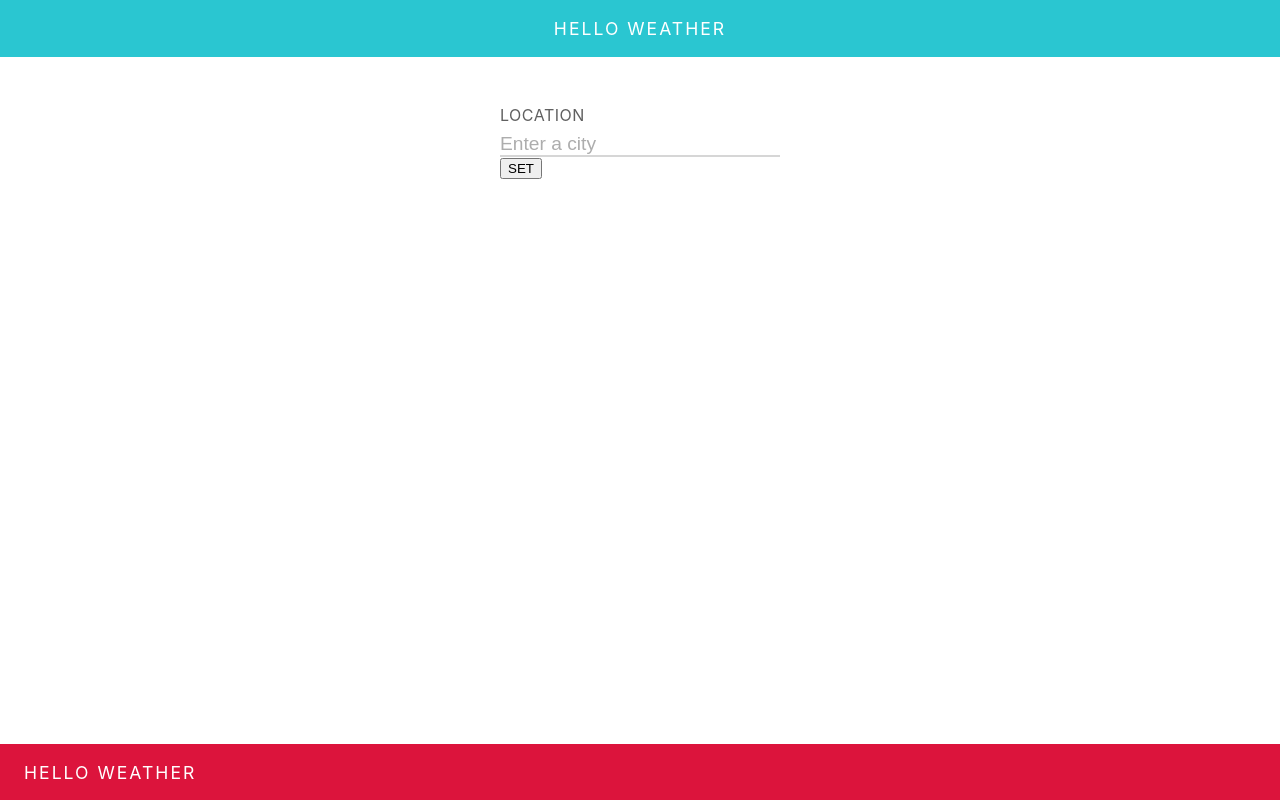
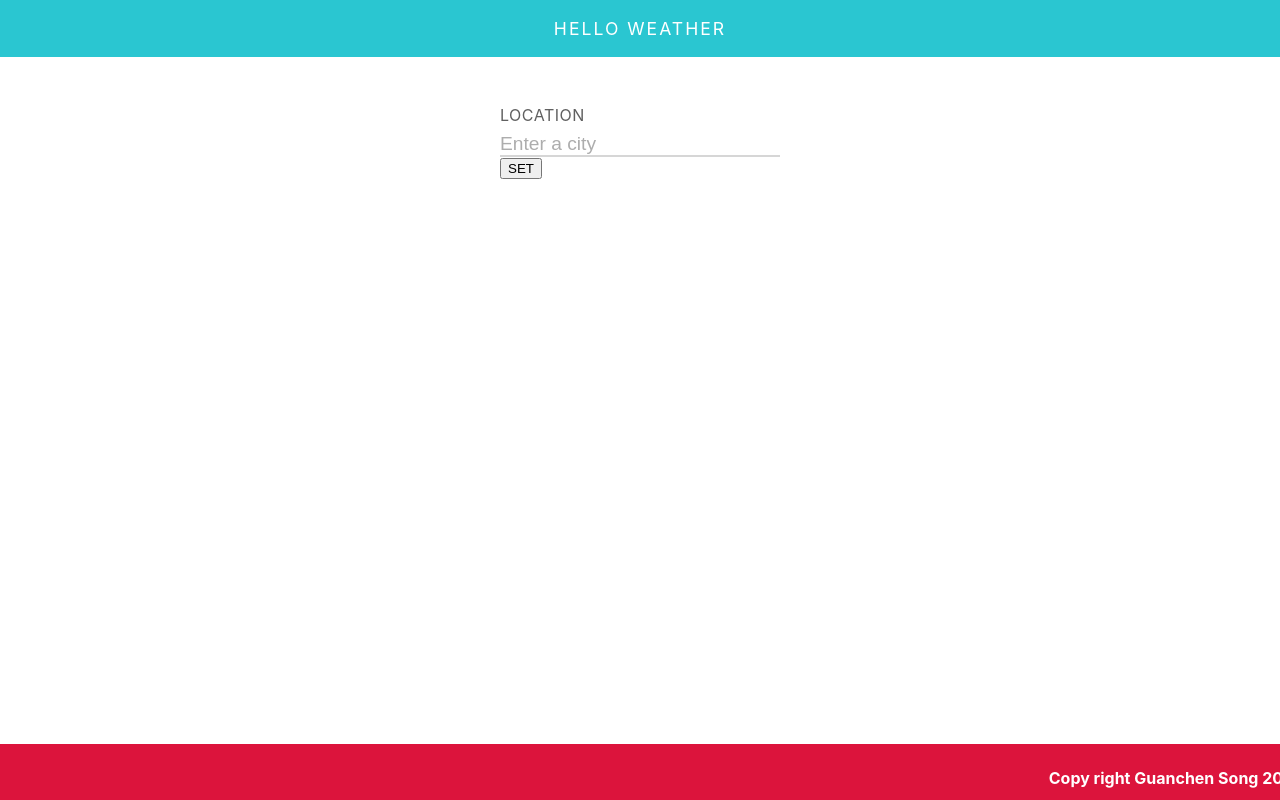
Before and after one commit to guanchen18/know-weather-react-app, a React (Create React App) app: page / in a window 1280 px wide. Shown: the top 800 px of the page. Built offline with nearby package versions, Linux system fonts and the light colour scheme.

Commit message:
Modify footer

```diff
--- a/src/components/Footer/Footer.js
+++ b/src/components/Footer/Footer.js
@@ -6,7 +6,7 @@ import Logo from '../../elements/Logo/Logo';
 const footer = (props) => {
     return(
         <footer className={classes.Footer} style={{backgroundColor: props.color}}>
-            <Logo colorScheme={'light'} clicked={props.onClickHandler} />
+           <p>Copy right Guanchen Song 2020</p>
         </footer>
 
     );
--- a/src/components/Footer/Footer.module.css
+++ b/src/components/Footer/Footer.module.css
@@ -13,22 +13,8 @@
     -webkit-transition: background-color .5s ease-out;
     -ms-transition: background-color .5s ease-out;
     transition: background-color .5s ease-out;
+    font-size: 1rem;
+    color: white;
+    font-weight: bold;
+    text-align:right;
  }
- .Logo {
-    width: auto;
-    font-size: 1.1rem;
-    line-height: 100%;
-    text-transform: uppercase;
-    font-weight: normal;
-    letter-spacing: +2px;
-    white-space: nowrap;
-}
-.Logo:hover {
-    cursor: pointer;
-}
-.Light {
-    color: #ffffff;
-}
-.Dark {
-    color: #606060;
-}
```
